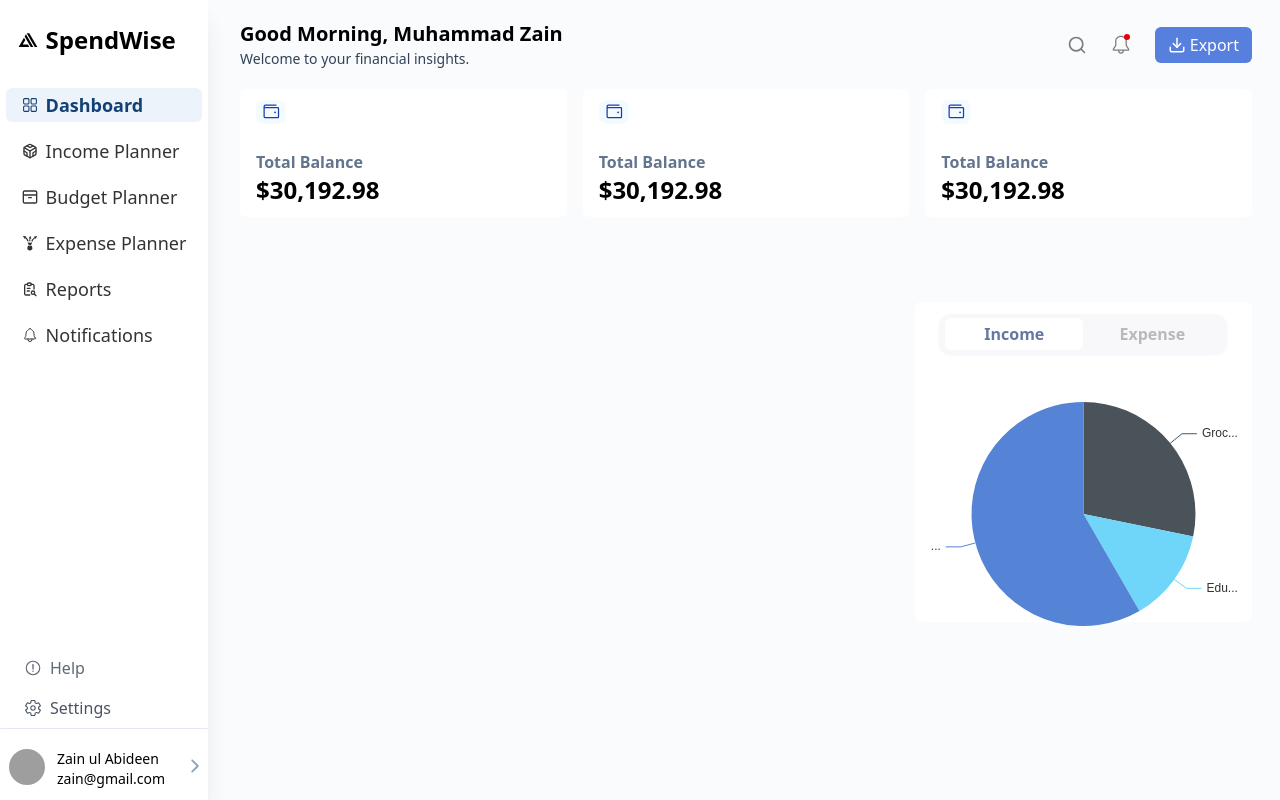
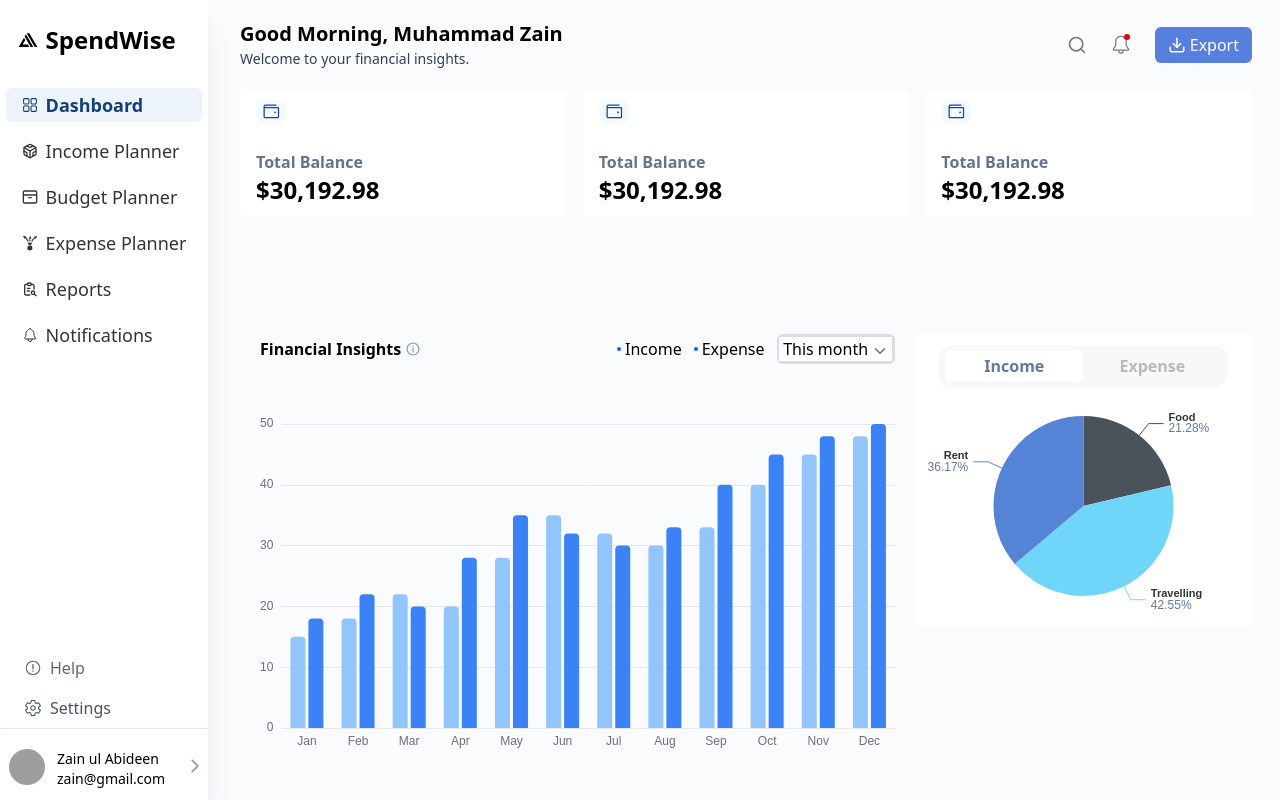
Before and after one commit to zainkhokhar1/SpendWise-WebApp-Latest, a React (Vite) app: page / in a window 1280 px wide. Built offline with nearby package versions, Linux system fonts and the light colour scheme; grey boxes are pictures that could not be loaded.

Commit message:
add pie chart data and components for income and expense visualization

```diff
--- /dev/null
+++ b/src/charts.data.js
@@ -0,0 +1,54 @@
+
+export const incomePieData = [
+    {
+        value: 2000,
+        name: 'Food',
+        itemStyle: {
+            color: '#4B535A'
+        }
+    },
+    {
+        value: 4000,
+        name: 'Travelling',
+        itemStyle: {
+            color: '#6FD6FA'
+        }
+    },
+    {
+        value: 3400,
+        name: 'Rent',
+        itemStyle: {
+            color: '#5583D6'
+        }
+    },
+];
+
+// for data i need these things from the backend
+// 1. must be array of objects and object must be of the following
+// 1. value
+// 2. name
+// 3. itemstyle object with color property and value in hex
+
+export const expensePieData = [
+    {
+        value: 3200,
+        name: 'Shopping',
+        itemStyle: {
+            color: '#FFDAB3'
+        }
+    },
+    {
+        value: 2500,
+        name: 'Food',
+        itemStyle: {
+            color: '#A6CDC6'
+        }
+    },
+    {
+        value: 4000,
+        name: 'Petrol',
+        itemStyle: {
+            color: '#EB5A3C'
+        }
+    }
+]
--- a/src/components/PieComponentButton.jsx
+++ b/src/components/PieComponentButton.jsx
@@ -1,6 +1,6 @@
 import React, { useState } from 'react'
 
-const PieComponentButton = () => {
+const PieComponentButton = ({isEpense,setIsExpense}) => {
     const [isFir, setIsFir] = useState(false);
 
     return (
@@ -10,11 +10,11 @@ const PieComponentButton = () => {
         // for the text if it's selected #6478A3
         <div className={`flex items-center w-72 mt-3 mx-auto h-10 rounded-xl bg-[#f8f8fb] overflow-hidden shadow shadow-slate-100`}>
 
-            <div onClick={() => { setIsFir(false) }} className={`w-1/2 rounded-md text-center cursor-pointer ${isFir ? "bg-transparent text-[#B6BABB]" : "bg-white py-[4px]"} ml-[6px] text-[#6478A3] font-semibold`}>
+            <div onClick={() => { setIsExpense(false) }} className={`w-1/2 rounded-md text-center cursor-pointer ${isEpense ? "bg-transparent text-[#B6BABB]" : "bg-white py-[4px]"} ml-[6px] text-[#6478A3] font-semibold`}>
                 Income
             </div>
 
-            <div className={`w-1/2 rounded-md text-center cursor-pointer ${isFir ? "bg-white py-[4px] text-[#6478A3]" : "bg-transparent text-[#B6BABB]"} mr-[6px] font-semibold`} onClick={() => { setIsFir(true) }}>
+            <div className={`w-1/2 rounded-md text-center cursor-pointer ${isEpense ? "bg-white py-[4px] text-[#6e84b4]" : "bg-transparent text-[#B6BABB]"} mr-[6px] font-semibold`} onClick={() => { setIsExpense(true) }}>
                 Expense
             </div>
         </div>
--- a/src/components/charts/FinancialChart.jsx
+++ b/src/components/charts/FinancialChart.jsx
@@ -1,52 +1,52 @@
-// import React, { useEffect, useRef } from "react";
-// import * as echarts from "echarts";
+import React, { useEffect, useRef } from "react";
+import * as echarts from "echarts";
 
-// const FinancialChart = () => {
-//   const chartRef = useRef(null);
+const FinancialChart = () => {
+  const chartRef = useRef(null);
 
-//   useEffect(() => {
-//     const chart = echarts.init(chartRef.current);
-//     // console.log(chartRef.current)
+  useEffect(() => {
+    const chart = echarts.init(chartRef.current);
+    // console.log(chartRef.current)
 
-//     const option = {
-//       grid: { left: "3%", right: "4%", bottom: "3%", containLabel: true },
-//       tooltip: { trigger: "axis" },
-//       xAxis: {
-//         type: "category",
-//         data: ["Jan", "Feb", "Mar", "Apr", "May", "Jun", "Jul", "Aug", "Sep", "Oct", "Nov", "Dec"],
-//         axisLine: { show: false }, // Hide x-axis line
-//         axisTick: { show: false }, // Hide ticks
-//       },
-//       yAxis: {
-//         type: "value",
-//         axisLine: { show: false }, // Hide y-axis line
-//         splitLine: { show: true, lineStyle: { color: "#E5E7EB" } }, // Light grid lines
-//       },
-//       series: [
-//         {
-//           name: "Previous Month",
-//           type: "bar",
-//           data: [15, 18, 22, 20, 28, 35, 32, 30, 33, 40, 45, 48],
-//           barWidth: 15,
-//           color: "#93C5FD", // Light blue bars
-//           itemStyle: { borderRadius: [4, 4, 0, 0] },
-//         },
-//         {
-//           name: "Current Month",
-//           type: "bar",
-//           data: [18, 22, 20, 28, 35, 32, 30, 33, 40, 45, 48, 50],
-//           barWidth: 15,
-//           color: "#3B82F6", // Dark blue bars
-//           itemStyle: { borderRadius: [4, 4, 0, 0] },
-//         },
-//       ],
-//     };
+    const option = {
+      grid: { left: "0%", right: "0%", bottom: "0%", containLabel: true },
+      tooltip: { trigger: "axis" },
+      xAxis: {
+        type: "category",
+        data: ["Jan", "Feb", "Mar", "Apr", "May", "Jun", "Jul", "Aug", "Sep", "Oct", "Nov", "Dec"],
+        axisLine: { show: false }, // Hide x-axis line
+        axisTick: { show: false }, // Hide ticks
+      },
+      yAxis: {
+        type: "value",
+        axisLine: { show: false }, // Hide y-axis line
+        splitLine: { show: true, lineStyle: { color: "#E5E7EB" } }, // Light grid lines
+      },
+      series: [
+        {
+          name: "Previous Month",
+          type: "bar",
+          data: [15, 18, 22, 20, 28, 35, 32, 30, 33, 40, 45, 48],
+          barWidth: 15,
+          color: "#93C5FD", // Light blue bars
+          itemStyle: { borderRadius: [4, 4, 0, 0] },
+        },
+        {
+          name: "Current Month",
+          type: "bar",
+          data: [18, 22, 20, 28, 35, 32, 30, 33, 40, 45, 48, 50],
+          barWidth: 15,
+          color: "#3B82F6", // Dark blue bars
+          itemStyle: { borderRadius: [4, 4, 0, 0] },
+        },
+      ],
+    };
 
-//     chart.setOption(option);
-//     // return () => chart.dispose();
-//   }, []);
+    chart.setOption(option);
+    // return () => chart.dispose();
+  }, []);
 
-//   return <div ref={chartRef} className="w-full h-full"></div>;
-// };
+  return <div ref={chartRef} className=" min-h-96"></div>;
+};
 
-// export default FinancialChart;
+export default FinancialChart;
--- a/src/components/charts/PieChart.jsx
+++ b/src/components/charts/PieChart.jsx
@@ -4,7 +4,7 @@ import * as echarts from 'echarts';
 import { useEffect } from 'react';
 
 
-const PieChart = () => {
+const PieChart = ({ data }) => {
     const chartReference = useRef(null);
 
     // Pie chart options here
@@ -19,7 +19,7 @@ const PieChart = () => {
             },
             tooltip: {
                 trigger: 'item',
-                formatter: '{a} <br/>{b} : {c} ({d}%)'
+                formatter: '{a} <br/>{b} : {c}\n ({d}%)'
             },
             legend: {
                 bottom: 50,
@@ -30,32 +30,37 @@ const PieChart = () => {
             series: [
                 {
                     type: 'pie',
-                    radius: '70%',
+                    // radius: '70%',
                     center: ['50%', '50%'],
                     selectedMode: 'single',
-                    data: [
-                        {
-                            value: 210,
-                            name: 'Groceries',
-                            itemStyle: {
-                                color: '#4B535A'
-                            }
-                        },
-                        {
-                            value: 100,
-                            name: 'Education 25%',
-                            itemStyle: {
-                                color: '#6FD6FA'
-                            }
-                        },
-                        {
-                            value: 434,
-                            name: 'Housing',
-                            itemStyle: {
-                                color: '#5583D6'
+                    label: {
+                        show: true,
+                        position: 'outside',
+                        fontSize: 11,
+                        formatter: [
+                            '{nameStyle|{b}}\n',  // First line: Name
+                            '{percentStyle|{d}%}' // Second line: Percentage with different color
+                        ].join(''),
+                        rich: {
+                            nameStyle: {
+                                fontSize: 11,
+                                color: '#333',  // Color for the name (black)
+                                fontWeight: 'bold'
+                            },
+                            percentStyle: {
+                                fontSize: 12,
+                                color: '#6478A3',
                             }
                         }
-                    ],
+                    },
+                    tooltip: {
+                        trigger: 'item',
+                        formatter: function (params) {
+                            return `${params.name}:  ${params.value}`;
+                        }
+                    },
+
+                    data: data,
                     emphasis: {
                         itemStyle: {
                             shadowBlur: 10,
@@ -67,12 +72,13 @@ const PieChart = () => {
             ]
         };
 
+
         chart.setOption(option);
 
         return () => chart.dispose();
-    }, [])
+    }, [data])
 
-    return <div ref={chartReference} className="w-full h-full"></div>;
+    return <div ref={chartReference} className="w-full h-60"></div>;
 }
 
 export default PieChart;
--- a/src/screens/Dashboard.jsx
+++ b/src/screens/Dashboard.jsx
@@ -1,34 +1,94 @@
 
-import React from 'react'
+import React, { useState } from 'react'
 import Navbar from '../components/Navbar';
 import Card from '../components/Card';
-// import FinancialChart from '../components/charts/FinancialChart';
+import FinancialChart from '../components/charts/FinancialChart';
 import PieChart from '../components/charts/PieChart';
 import PieComponentButton from '../components/PieComponentButton';
+import { incomePieData, expensePieData } from '../charts.data';
+import { IoMdInformationCircleOutline } from "react-icons/io";
+import { IoIosArrowDown } from "react-icons/io";
 
 const Dashboard = () => {
+  const [isEpense, setIsExpense] = useState(false);
+  const [showOptions, setShowOptions] = useState(false);
+  const [option, setOption] = useState('');
+
+  console.log(option);
   return (
-    <div className='w-full bg-[#F9FBFC] pl-8 md:ml-52 pr-7 max-lg:pl-2 max-lg:pr-2 max-[350px]:pl-1 max-[350px]:pr-1'>
+    <div className='w-full bg-[#F9FBFC] pl-8 md:ml-52 pr-7 max-lg:pl-2 max-lg:pr-2 max-[350px]:pl-1 max-[350px]:pr-1 z-50'>
       <Navbar />
 
       <div className='grid grid-cols-6 h-screen w-full'>
 
         {/* cards section */}
-        <section className='col-span-6 grid grid-cols-6 gap-4 lg:h-20'>
+        <section className='col-span-6 grid grid-cols-6 gap-4 h-fit'>
           <Card />
           <Card />
           <Card />
         </section>
 
         {/* financial insights section (bar chart) */}
-        <section className='col-span-4 overflow-hidden '>
-          {/* <FinancialChart /> */}
+        <section className='col-span-4 h-80 px-5 '>
+
+          {/* for the options of the chart */}
+          <div className='flex items-center justify-between'>
+            {/* first div */}
+            <div className='flex items-center gap-1'>
+              <span className='font-semibold'>
+                Financial Insights
+              </span>
+              {/* icon */}
+              <IoMdInformationCircleOutline className='mt-[1px] text-slate-400' />
+            </div>
+            {/* 2nd div */}
+            <div className='flex items-center gap-3'>
+              <div className='flex items-center gap-1 cursor-pointer'>
+                <span className='bg-blue-600 rounded-full w-1 h-1'></span>
+                <span>
+                  Income
+                </span>
+              </div>
+              <div className='flex items-center gap-1 cursor-pointer'>
+                <span className='bg-blue-600 rounded-full w-1 h-1'></span>
+                <span>
+                  Expense
+                </span>
+              </div>
+              {/* drop down here */}
+              <div className='px-[2.6px] py-[2.6px] rounded-md w-fit bg-[#dcdce7] hover:bg-[#d6d6db] cursor-pointer group relative' onClick={() => setShowOptions(true)} >
+
+                <div className='flex items-center gap-1 px-1 bg-white hover:bg-gray-50'>
+                  <span>
+                    This month
+                  </span>
+                  <IoIosArrowDown className='text-slate-500 group-hover:text-slate-700 duration-200 mt-1' />
+
+                  {/* absolute div to show the selection option to the user */}
+                  <div className={`absolute z-[999] ${showOptions ? "top-7 left-3" : "hidden"} w-[120px] h-fit flex flex-col bg-white border border-slate-200 rounded-md`} onClick={() => setShowOptions(false)}>
+                    <div className='text-nowrap hover:bg-slate-50 duration-300 ease-in-out cursor-pointer pt-1 pb-1 px-[6px] border border-transparent border-b-slate-200 text-[16px]' onClick={() => { setOption('This month'); setShowOptions(false); }}>
+                      This month
+                    </div>
+                    <div className='text-nowrap hover:bg-slate-50 duration-300 ease-in-out cursor-pointer pt-1 pb-1 px-[6px] border border-transparent border-b-slate-200 text-[16px]' onClick={() => { setShowOptions(!showOptions); setOption('Last 6 months');  }}>
+                      Last 6 months
+                    </div>
+                    <div className='text-nowrap hover:bg-slate-50 duration-300 ease-in-out cursor-pointer pt-1 pb-1 px-[6px] text-[16px]' onClick={() => { setOption('Last 1 year'); setShowOptions(false); }}>
+                      Last 1 year
+                    </div>
+                  </div>
+                </div>
+              </div>
+            </div>
+          </div>
+          <FinancialChart />
         </section>
 
         {/* pie chart for income and expense percentage */}
-        <section className='col-span-2 h-80 w-full rounded-md bg-white'>
-          <PieComponentButton />
-          <PieChart />
+        <section className='col-span-2 h-fit w-full rounded-md bg-white '>
+          <PieComponentButton isEpense={isEpense} setIsExpense={setIsExpense} />
+          {
+            isEpense ? <PieChart data={expensePieData} /> : <PieChart data={incomePieData} />
+          }
         </section>
 
         {/* recent transactions */}
@@ -43,6 +103,10 @@ const Dashboard = () => {
 
       </div>
 
+      {/* div on the back to close the options  */}
+      {
+        showOptions ? <div className='w-screen h-screen fixed inset-0 z-0' onClick={() => setShowOptions(false)}></div> : ''
+      }
     </div>
   )
 }
```
